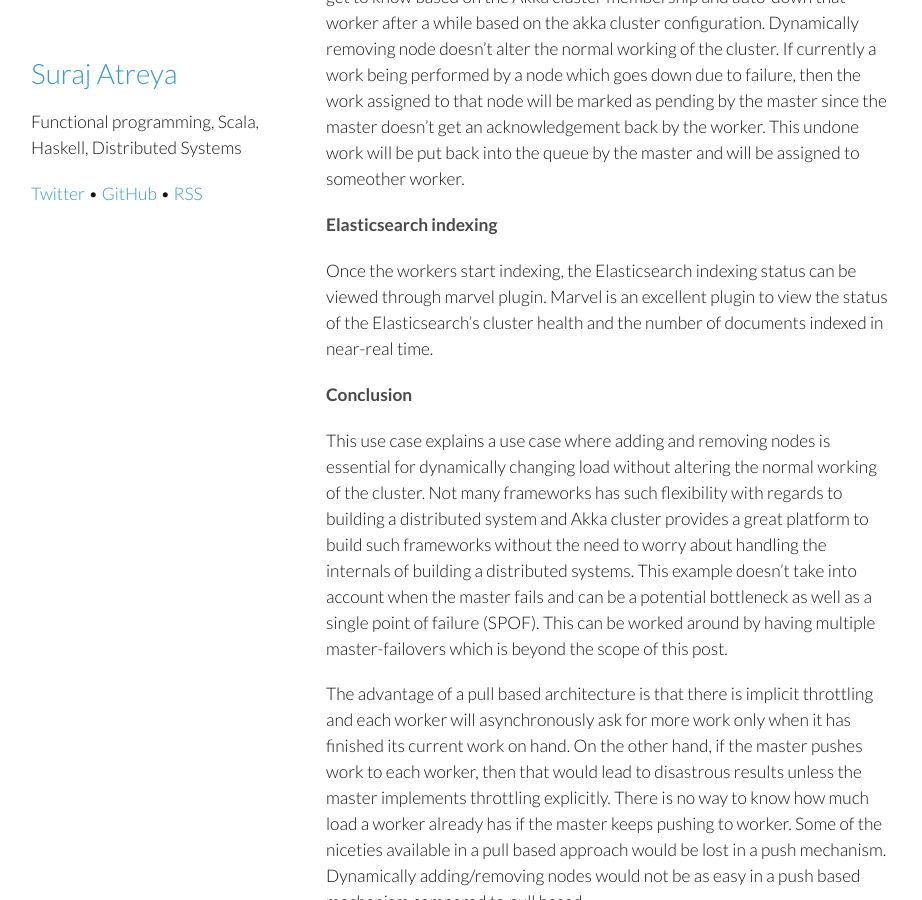
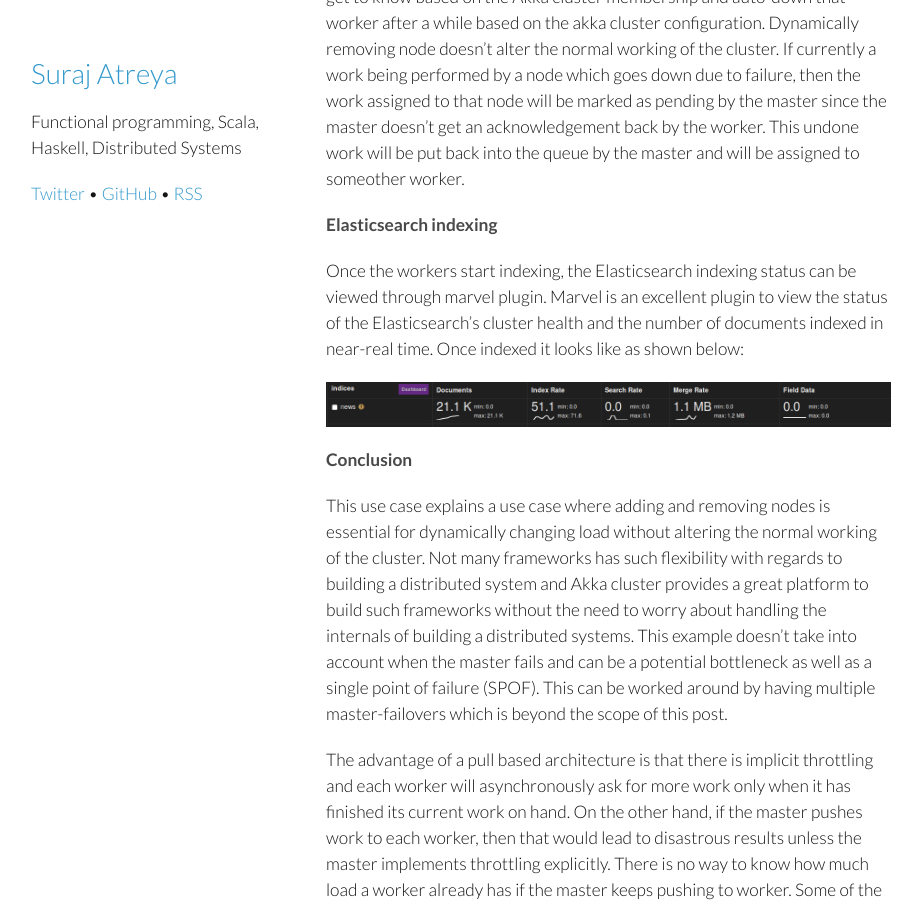
Before and after one commit to surajatreyac/surajatreyac.github.io, a Jekyll site: the page built from _posts/2015-08-03-akka_cluster_elastic_add_remove_nodes.markdown, in a window 1280 px wide and 900 px high, scrolled down 2845 px. Shown: the whole window, without its empty margins (179-1101 px from the left). Built offline with Jekyll 4.4.1, drawn with Linux system fonts in a browser that asks for light colours; comment, search, counter and statistics services are not loaded.

Commit message:
Added marvel picture

```diff
--- a/_posts/2015-08-03-akka_cluster_elastic_add_remove_nodes.markdown
+++ b/_posts/2015-08-03-akka_cluster_elastic_add_remove_nodes.markdown
@@ -36,7 +36,9 @@ Similar to adding node(s), removing node(s) is also dynamic. When a node is remo
 
 <h4>Elasticsearch indexing</h4>
 
-Once the workers start indexing, the Elasticsearch indexing status can be viewed through marvel plugin. Marvel is an excellent plugin to view the status of the Elasticsearch's cluster health and the number of documents indexed in near-real time.
+Once the workers start indexing, the Elasticsearch indexing status can be viewed through marvel plugin. Marvel is an excellent plugin to view the status of the Elasticsearch's cluster health and the number of documents indexed in near-real time. Once indexed it looks like as shown below:
+
+![](/assets/marvel.png)
 
 <h4>Conclusion</h4>
 
```
Also changed, not shown: assets/marvel.png (added).
